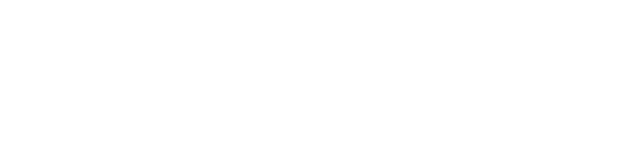
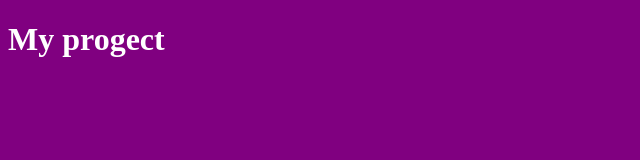
Before and after one commit to Anatoliy2505/Anatoliy, a plain HTML site: page index.html in a window 1280 px wide. Shown: the whole page, without its empty margins (0-640 px from the left). Drawn offline with Linux system fonts and the light colour scheme.

Commit message:
Второй commit
Мой второй commit

```diff
--- a/index.html
+++ b/index.html
@@ -6,5 +6,7 @@
 </head>
 <body>
 
+    <h1>My progect</h1>
+
 </body>
 </html>
--- a/style.css
+++ b/style.css
@@ -0,0 +1,4 @@
+body {
+    color: #fff;
+    background-color: purple;
+}
```
